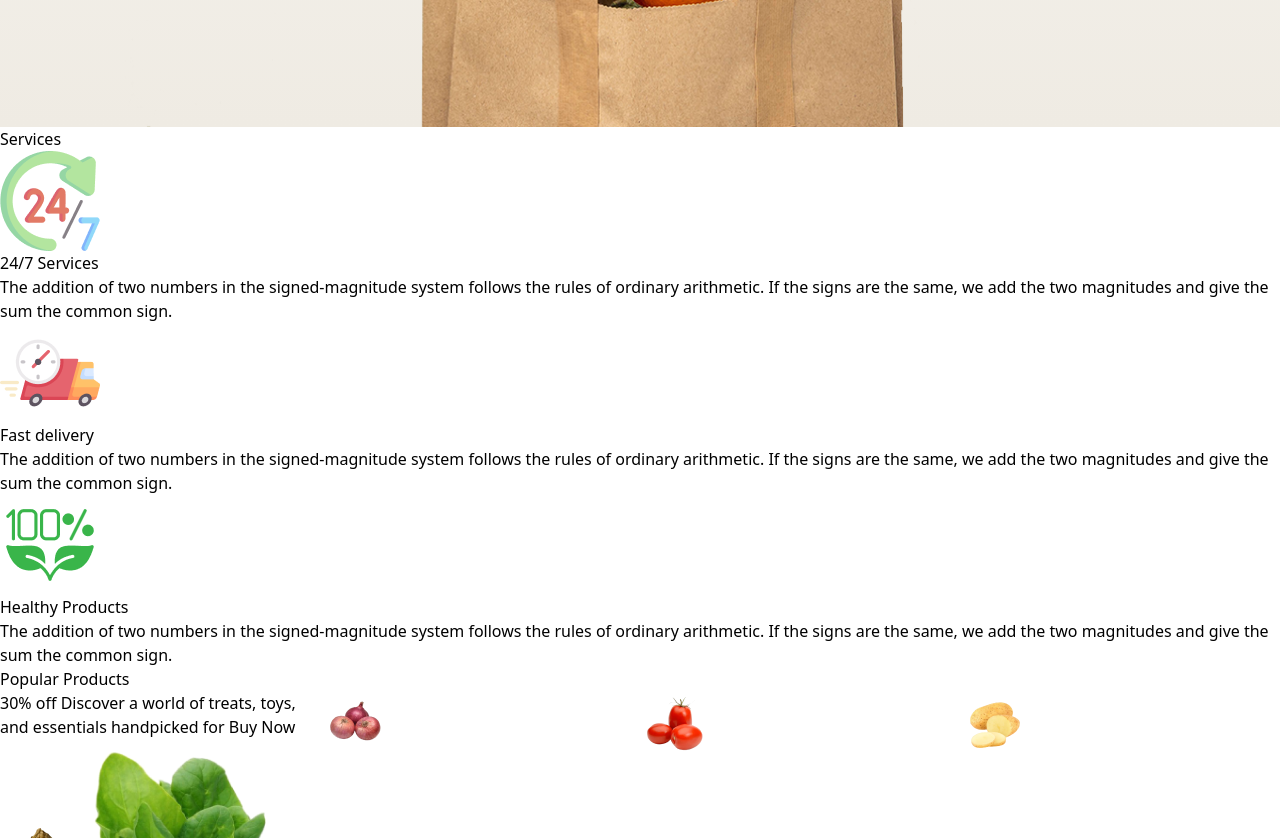
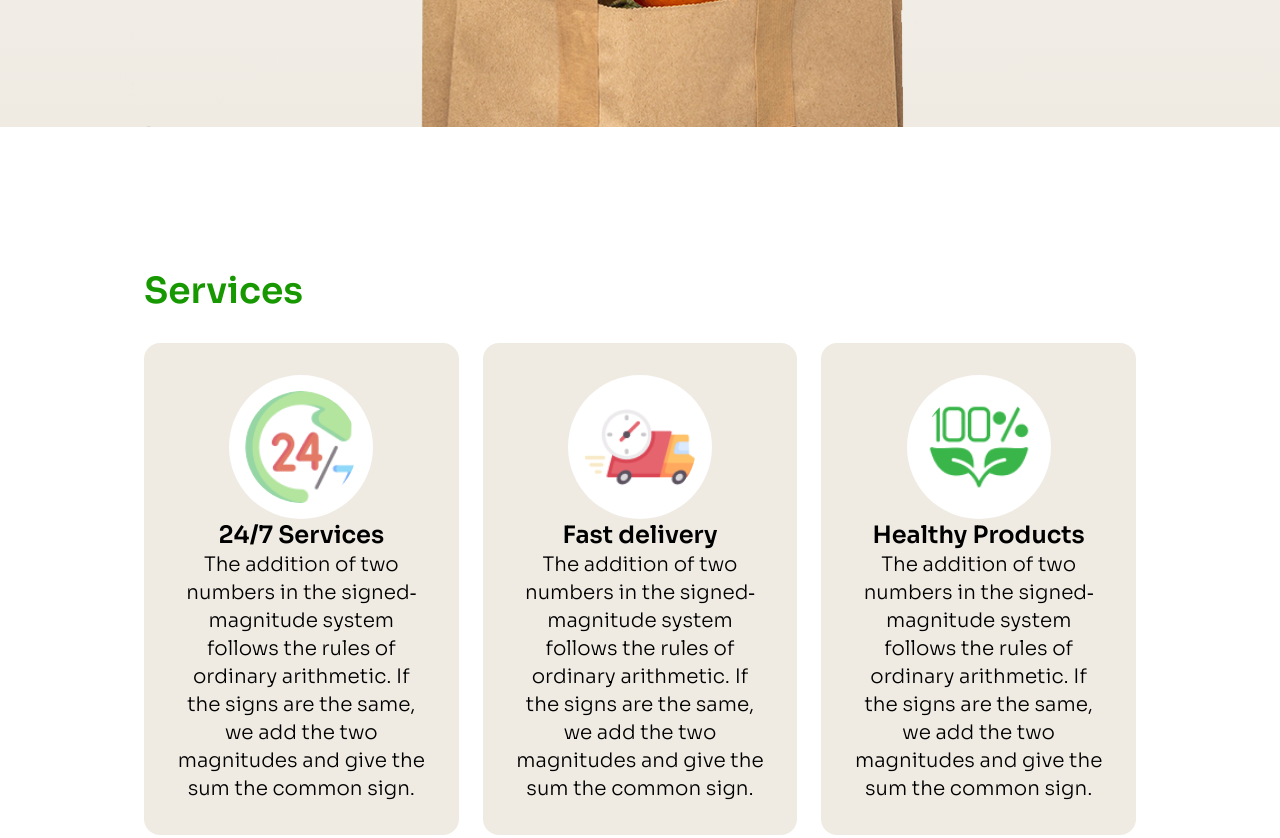
Before and after one commit to tanzil-1/Grocery-Online, a plain HTML site: page index.html in a window 1280 px wide. Shown: the part 1100-1938 px from the top of the page. Drawn offline with nearby package versions, Linux system fonts and the light colour scheme.

Commit message:
this is the fourth commit

```diff
--- a/index.html
+++ b/index.html
@@ -67,27 +67,27 @@
             </div>
         </section>
         <!-- Services section -->
-        <section>
-            <h1>Services</h1>
-            <div>
-            <div>
-                <img src="c2-assets/service.png" alt="">
-                <h3>24/7 Services</h3>
-                <p>The addition of two numbers in the signed‐magnitude system follows the rules of
+        <section class="font-sora p-36">
+            <h1 class="text-[#179800] text-4xl font-semibold" >Services</h1>
+            <div class="text-center grid grid-cols-1 md:grid-cols-3 justify-center gap-6 py-8">
+            <div class="bg-[#EFEBE3] flex flex-col items-center rounded-2xl p-8">
+                <img src="c2-assets/service.png" alt="" class="w-36 bg-white rounded-full p-4">
+                <h3 class="text-2xl font-semibold">24/7 Services</h3>
+                <p class="font-light text-xl">The addition of two numbers in the signed‐magnitude system follows the rules of
                     ordinary arithmetic. If the signs are the same, we add the two magnitudes and give
                     the sum the common sign.</p>
             </div>
-            <div>
-                <img src="c2-assets/delivery.png" alt="">
-                <h3>Fast delivery</h3>
-                <p>The addition of two numbers in the signed‐magnitude system follows the rules of
+            <div class="bg-[#EFEBE3] flex flex-col items-center rounded-2xl p-8">
+                <img src="c2-assets/delivery.png" alt="" class="w-36 bg-white rounded-full p-4">
+                <h3 class="text-2xl font-semibold">Fast delivery</h3>
+                <p class="font-light text-xl">The addition of two numbers in the signed‐magnitude system follows the rules of
                     ordinary arithmetic. If the signs are the same, we add the two magnitudes and give
                     the sum the common sign.</p>
             </div>
-            <div>
-                <img src="c2-assets/healthy.png" alt="">
-                <h3>Healthy Products</h3>
-                <p>The addition of two numbers in the signed‐magnitude system follows the rules of
+            <div class="bg-[#EFEBE3] flex flex-col items-center rounded-2xl p-8">
+                <img src="c2-assets/healthy.png" alt="" class="w-36 bg-white rounded-full p-4">
+                <h3 class="text-2xl font-semibold">Healthy Products</h3>
+                <p class="font-light text-xl">The addition of two numbers in the signed‐magnitude system follows the rules of
                     ordinary arithmetic. If the signs are the same, we add the two magnitudes and give
                     the sum the common sign.</p>
             </div>
@@ -178,13 +178,13 @@
         <!-- Grocery news section -->
         <section></section>
     </main>
-    <footer class="bg-[#179800] flex font-sora font-normal text-xl text-white justify-around">
+    <footer class="bg-[#179800] flex-col md:flex md:flex-row font-sora md:items-center text-base md:text-xl text-white justify-around px-5 py-10  md:gap-40  md:p-36">
             <div>
                 <img src="c2-assets/logo-footer.png" alt="">
-                <p>Discover a world of treats,toys,and essentials hadpicked for your furry friends.</p>
+                <p class="font-light pt-2">Discover a world of treats,toys,and <br> essentials hadpicked for your furry <br>friends.</p>
             </div>
             <div>
-                <ul>
+                <ul class="leading-8 pt-3 pb-3">
                     <li>Product</li>
                     <li>Services</li>
                     <li>Contact us</li>
@@ -193,7 +193,7 @@
             <div>
                 <p class="font-medium text-base">Follow us
                 </p>
-                <ul>
+                <ul class="flex justify-start md:justify-evenly gap-2 md:gap-4">
                     <li><i class="fa-brands fa-facebook"></i></li>
                     <li><i class="fa-brands fa-instagram"></i></li>
                     <li><i class="fa-brands fa-linkedin"></i></li>
```
